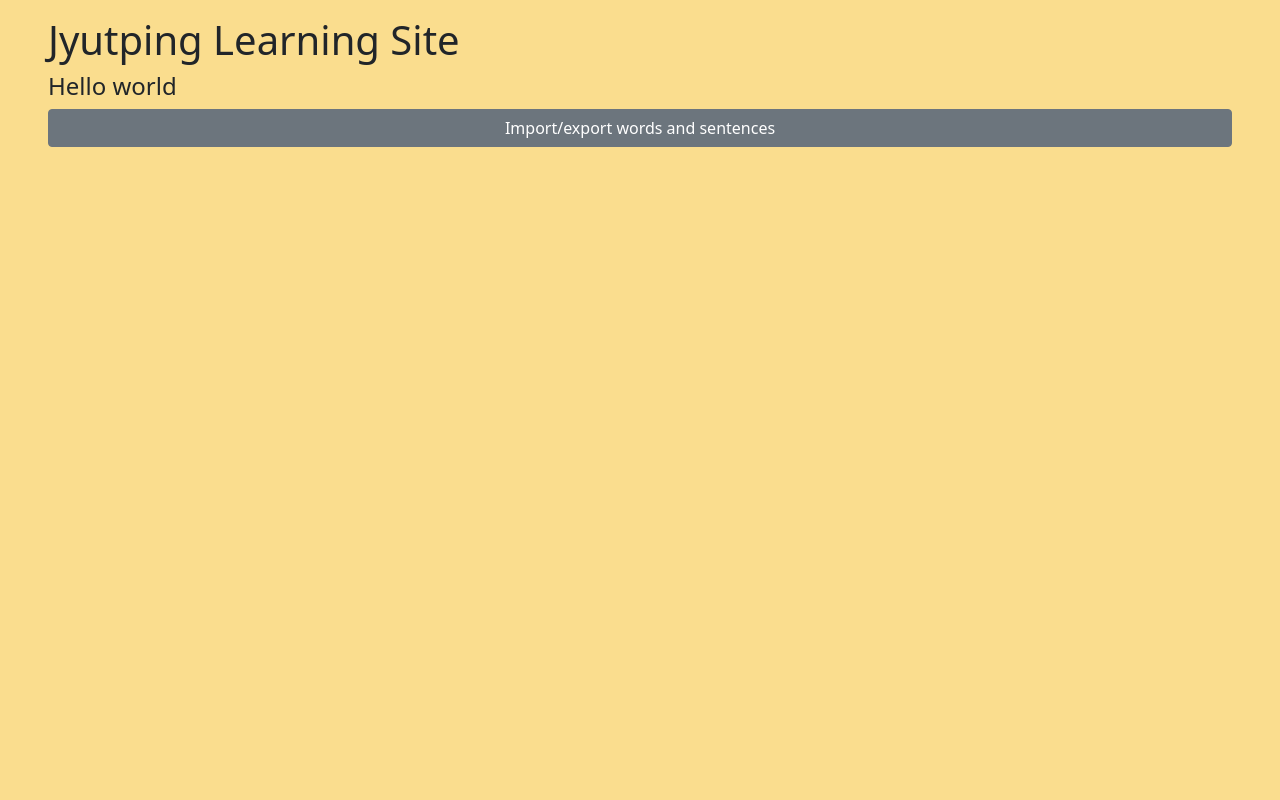
After one commit to turnip99/jyutping-learning-site, a Django app: template wordsandsentences/templates/wordsandsentences/index.html in a window 1280 px wide. The commit adds this page. Run offline with Django 5.2, Linux system fonts and the light colour scheme; the template is opened without the code that fills it, so the values that code supplies are empty.

Commit message:
Login page

```diff
--- a/jyutpinglearningsite/urls.py
+++ b/jyutpinglearningsite/urls.py
@@ -1,14 +1,14 @@
 from django.conf import settings
 from django.conf.urls.static import static
 from django.contrib import admin
-from django.contrib.staticfiles.storage import staticfiles_storage
-from django.views.generic.base import RedirectView
 from django.urls import include, path
 
+from . import views
+
+
 urlpatterns = [
-    path("favicon.ico", RedirectView.as_view(url=staticfiles_storage.url("favicon.ico")),),
     path('', include('wordsandsentences.urls')),
+    path('login/', views.LoginView.as_view(), name='login'),
+    path('logout/', views.LogoutView.as_view(), name='logout'),
     path('admin/', admin.site.urls),
 ]
-
-urlpatterns = static(settings.STATIC_URL, document_root=settings.STATIC_ROOT) + urlpatterns
--- a/wordsandsentences/models.py
+++ b/wordsandsentences/models.py
@@ -26,5 +26,6 @@ class LearningItem(models.Model):
 class Word(LearningItem):
     audio_file = models.FileField(blank=True, null=True)
 
+
 class Sentence(LearningItem):
     pass
--- a/wordsandsentences/templates/base.html
+++ b/wordsandsentences/templates/base.html
@@ -1,7 +1,7 @@
 {% load static %}
 
 <link rel="icon" type="image/x-icon" href="{% static 'wordsandsentences/favicon.ico' %}"/>
-<title>Jyutping learning website</title>
+<title>Jyutping Learning Website</title>
 <link href="https://cdn.jsdelivr.net/npm/bootstrap@5.0.2/dist/css/bootstrap.min.css" rel="stylesheet" integrity="sha384-EVSTQN3/azprG1Anm3QDgpJLIm9Nao0Yz1ztcQTwFspd3yD65VohhpuuCOmLASjC" crossorigin="anonymous">
 <script src="https://cdn.jsdelivr.net/npm/bootstrap@5.0.2/dist/js/bootstrap.bundle.min.js" integrity="sha384-MrcW6ZMFYlzcLA8Nl+NtUVF0sA7MsXsP1UyJoMp4YLEuNSfAP+JcXn/tWtIaxVXM" crossorigin="anonymous"></script>
 <script src="https://code.jquery.com/jquery-3.7.1.min.js" integrity="sha256-/JqT3SQfawRcv/BIHPThkBvs0OEvtFFmqPF/lYI/Cxo=" crossorigin="anonymous"></script>
@@ -23,6 +23,19 @@
 
 
 <div class="px-5 py-3" style="background-color: var(--page-bg-colour); min-height: 100%;">
-    <h1>Jyutping learning site</h1>
+    <div class="row">
+        <div class="col"><h1>Jyutping Learning Site</h1></div>
+        {% if request.user.username %}
+            <div class="col-auto text-end">
+                <form action="{% url 'logout' %}" method="post">
+                    {% csrf_token %}
+                    <div class="btn pe-none">Hello {{ request.user.username }}</div>
+                    <button class="btn btn-outline-dark">Log out</button>
+                </form>
+            </div>
+        {% endif %}
+    </div>
     {% block main %}{% endblock %}
 </div>
+
+{% block scripts %}{% endblock %}
--- a/wordsandsentences/templates/index.html
+++ /dev/null
@@ -1,6 +0,0 @@
-{% extends "base.html" %}
-
-{% block main %}
-    <h4>Hello world</h4>
-    <a href="{% url 'import_export' %}" class="btn btn-secondary w-100">Import/export words and sentences</button>
-{% endblock %}
--- a/wordsandsentences/templates/import_export.html
+++ b/wordsandsentences/templates/wordsandsentences/import_export.html
@@ -9,7 +9,7 @@
             <li>A number of audio file fields that have file names exactly matching jyutping words either already in the database or in the CSV file.</li>
         </ul>
     </div>
-    <form id="import_form" class="my-2" method="post" action="" enctype="multipart/form-data">
+    <form id="import_form" method="post" action="" enctype="multipart/form-data">
         {% csrf_token %}
         {% crispy form %}
         <button class="btn btn-secondary" onclick="$('#import_form').submit()">Upload</button>
--- /dev/null
+++ b/wordsandsentences/templates/wordsandsentences/index.html
@@ -0,0 +1,6 @@
+{% extends "base.html" %}
+
+{% block main %}
+    <h4>Hello world</h4>
+    <a href="{% url 'import_export' %}" class="btn btn-secondary w-100">Import/export words and sentences</a>
+{% endblock %}
--- a/wordsandsentences/urls.py
+++ b/wordsandsentences/urls.py
@@ -1,11 +1,9 @@
 from django.urls import path
-from django.contrib.staticfiles.storage import staticfiles_storage
-from django.views.generic.base import RedirectView
+from django.contrib.auth.decorators import login_required
 
 from . import views
 
 urlpatterns = [
-    path("favicon.ico", RedirectView.as_view(url=staticfiles_storage.url("favicon.ico")),),
-    path('', views.IndexView.as_view(), name='index'),
-    path('import_export/', views.ImportExportView.as_view(), name='import_export'),
+    path('', login_required(views.IndexView.as_view(), login_url="/login/"), name='index'),
+    path('import_export/', login_required(views.ImportExportView.as_view(), login_url="/login/"), name='import_export'),
 ]
--- a/wordsandsentences/views.py
+++ b/wordsandsentences/views.py
@@ -1,3 +1,4 @@
+from django.contrib.auth.decorators import login_required
 from django.urls import reverse_lazy
 from django.views import generic
 
@@ -5,11 +6,11 @@ from .forms import ImportForm
 
 
 class IndexView(generic.TemplateView):
-    template_name = "index.html"
+    template_name = "wordsandsentences/index.html"
 
 
 class ImportExportView(generic.FormView):
-    template_name = "import_export.html"
+    template_name = "wordsandsentences/import_export.html"
     form_class = ImportForm
     success_url = reverse_lazy("index")
 
```
Also changed, not shown: jyutpinglearningsite/forms.py (added, +9 -0 lines), jyutpinglearningsite/views.py (added, +25 -0 lines), wordsandsentences/templates/login.html (added, +10 -0 lines), db.sqlite3 (deleted), 1 other file.
